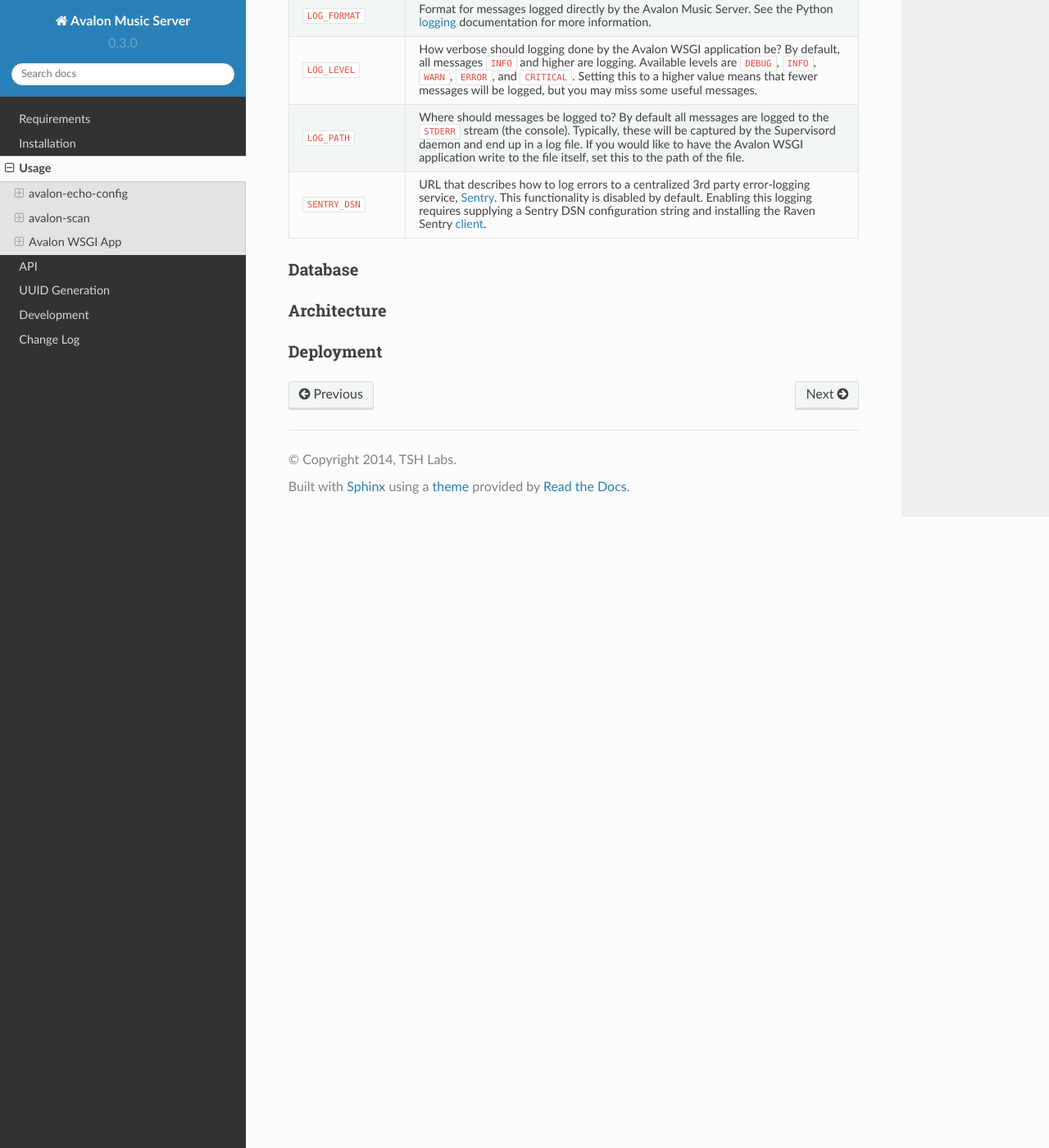
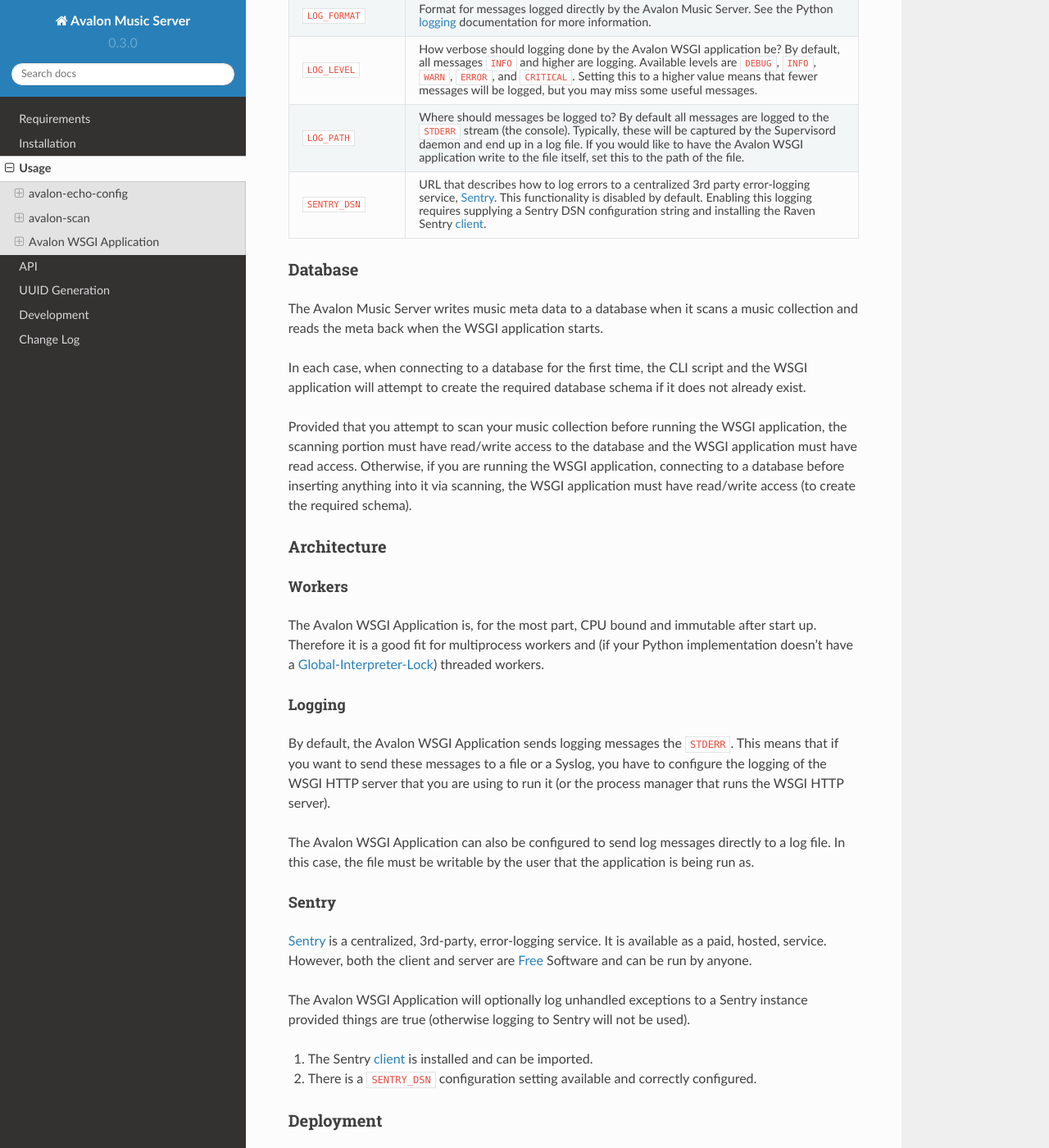
Before and after one commit to 56quarters/avalonms, a Sphinx documentation site: the page built from doc/source/usage.rst, in a window 1280 px wide and 1400 px high, scrolled down 3249 px. Shown: the whole window at 82% size. Built offline with Sphinx 7.4.7 and the Read the Docs theme 2.0.0, drawn with Linux system fonts in a browser that asks for light colours; some of the changed text lies outside the part shown.

Commit message:
Docs the WSGI app database setup and architechture

```diff
--- a/doc/source/usage.rst
+++ b/doc/source/usage.rst
@@ -80,8 +80,8 @@
 
     avalon-scan --database 'sqlite:////var/db/avalon.sqlite' /home/files/music
 
-Avalon WSGI App
-~~~~~~~~~~~~~~~
+Avalon WSGI Application
+~~~~~~~~~~~~~~~~~~~~~~~
 
 The Avalon WSGI application is meant to be run with a Python WSGI server such as
 Gunicorn_.
@@ -136,8 +136,6 @@
 are not meant to be changed by end users and are hence omitted. The table below
 describes the settings and how they are used.
 
-
-
 .. tabularcolumns:: |l|l|
 
 =================== ===============================================================
@@ -185,11 +183,58 @@
 Database
 ^^^^^^^^
 
+The Avalon Music Server writes music meta data to a database when it scans a music
+collection and reads the meta back when the WSGI application starts.
+
+In each case, when connecting to a database for the first time, the CLI script and
+the WSGI application will attempt to create the required database schema if it does
+not already exist.
+
+Provided that you attempt to scan your music collection before running the WSGI
+application, the scanning portion must have read/write access to the database and
+the WSGI application must have read access. Otherwise, if you are running the WSGI
+application, connecting to a database before inserting anything into it via scanning,
+the WSGI application must have read/write access (to create the required schema).
+
 Architecture
 ^^^^^^^^^^^^
 
+Workers
+=======
+
+The Avalon WSGI Application is, for the most part, CPU bound and immutable after start
+up. Therefore it is a good fit for multiprocess workers and (if your Python implementation
+doesn't have a Global-Interpreter-Lock_) threaded workers.
+
+Logging
+=======
+
+By default, the Avalon WSGI Application sends logging messages the ``STDERR``. This means
+that if you want to send these messages to a file or a Syslog, you have to configure the
+logging of the WSGI HTTP server that you are using to run it (or the process manager that
+runs the WSGI HTTP server).
+
+The Avalon WSGI Application can also be configured to send log messages directly to a log
+file. In this case, the file must be writable by the user that the application is being
+run as.
+
+Sentry
+======
+
+Sentry_ is a centralized, 3rd-party, error-logging service. It is available as a
+paid, hosted, service. However, both the client and server are Free_ Software and
+can be run by anyone.
+
+The Avalon WSGI Application will optionally log unhandled exceptions to a Sentry
+instance provided things are true (otherwise logging to Sentry will not be used).
+
+#. The Sentry client_ is installed and can be imported.
+#. There is a ``SENTRY_DSN`` configuration setting available and correctly configured.
+
 Deployment
 ^^^^^^^^^^
+
+
 
 
 .. _SQLAlchemy: http://docs.sqlalchemy.org/en/latest/core/engines.html#database-urls
@@ -199,3 +244,5 @@
 .. _logging: http://docs.python.org/2/library/logging.html#logrecord-attributes
 .. _Sentry: https://getsentry.com/welcome/
 .. _client: https://pypi.python.org/pypi/raven
+.. _Global-Interpreter-Lock: https://wiki.python.org/moin/GlobalInterpreterLock
+.. _Free: https://github.com/getsentry/sentry
```
